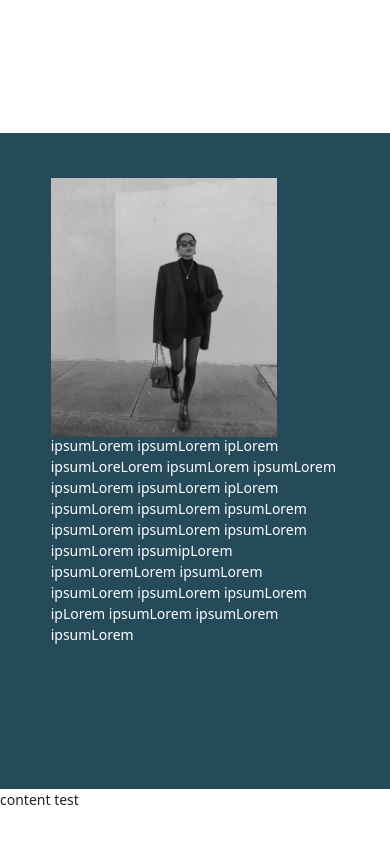
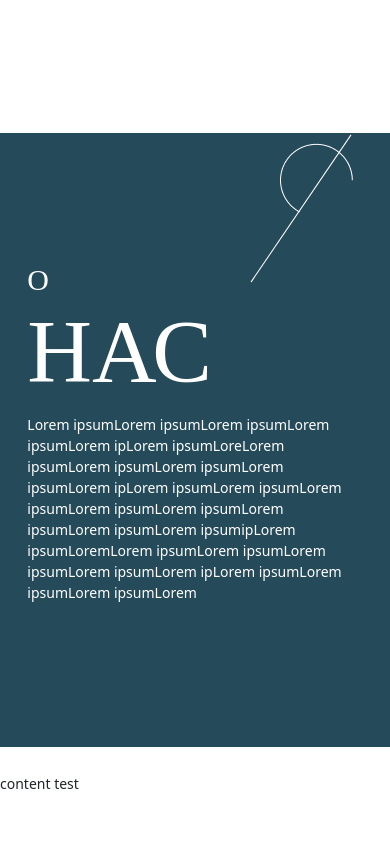
Before and after one commit to MariiaUdovytska/Allegria-Womens-Clothing-Store, a React (Create React App) app in the folder allegria-womens-clothing-store/: page / in a window 390 px wide. Shown: the part 2020-2864 px from the top of the page. Built offline with nearby package versions, Linux system fonts and the light colour scheme.

Commit message:
add adaptive styles for PreviewAbout

```diff
--- a/allegria-womens-clothing-store/src/PreviewAbout.js
+++ b/allegria-womens-clothing-store/src/PreviewAbout.js
@@ -2,6 +2,7 @@ import React from 'react';
 import './css/previewAbout.css';
 import previewGerl from './image/about/previewGerl.jpg';
 import outlineElipse from './image/outlineElipse.png';
+import outlineElipseSm from './image/outlineElipseSm.png';
 
 
 function PreviewAbout() {
@@ -15,13 +16,12 @@ function PreviewAbout() {
 				</div>
 				<div className='preview-about__body-forms'>
 					<span></span>
+					<img src={outlineElipseSm} alt="outline-elipse"></img>
 				</div>
 				<div className='preview-about__body-image'>
 					<div className='preview-about__body-image-in'>
 						<div className='preview-about__body-forms-desctop'>
-							<span>
-
-							</span>
+							<span></span>
 							<img src={outlineElipse} alt="outline-elipse"></img>
 						</div>
 						<img src={previewGerl} alt="preview-gerl"></img>
--- a/allegria-womens-clothing-store/src/css/footer.css
+++ b/allegria-womens-clothing-store/src/css/footer.css
@@ -2,7 +2,6 @@
 	min-height: 300px;
 	border-top: 1px solid #EAE9E8;
 	margin-top: 60px;
-	background-color: #f58b737c;
 }
 .footer__body {
 	display: flex;
--- a/allegria-womens-clothing-store/src/css/previewAbout.css
+++ b/allegria-womens-clothing-store/src/css/previewAbout.css
@@ -69,6 +69,9 @@
 	margin-top: -62px;
 	transform: rotateZ(0deg);
 }
+.preview-about__body-forms img{
+	display: none;
+}
 
 
 
@@ -123,10 +126,16 @@
 	}
 }
 @media (max-width:962px){
+	.preview-about{
+		min-height: 640px;
+	}
 	.preview-about__body{
 		display: flex;
 		flex-direction: column;
 		padding: 0 13%;
+		position: relative;
+		width: 100%;
+		height: 100%;
 	}
 	.preview-about__body-text{
 		padding: 130px 0px;
@@ -144,5 +153,53 @@
 	.preview-about__body-image-in{
 		max-width: 226px;
 		max-height: 258px;
+		position: absolute;
+		top: 80%;
+		right: 10%;
+	}
+	.preview-about__body-forms{
+		position: absolute;
+		top: 75px;
+		right: 30px;
+	}
+	.preview-about__body-forms span{
+		width: 318px;
+		content: "";
+		display: block;
+		height: 1px;
+		background-color: #fff;
+		transform: rotateZ(-55.81deg);
+	}
+	.preview-about__body-forms img{
+		display: block;
+		padding-left: 68px;
+		margin-top: -66px;
+		transform: rotateZ(0deg);
 	}
 }
+@media (max-width:768px){
+	.preview-about__body-forms span{
+		width: 178px;
+		content: "";
+		display: block;
+		height: 1px;
+		background-color: #fff;
+		transform: rotateZ(-55.81deg);
+	}
+}
+@media (max-width:568px){
+	.preview-about__body{
+		padding: 0 7%;
+	}
+	.preview-about__body-image-in{
+		top: 75%;
+	}
+}
+@media (max-width:450px){
+	.preview-about__body-image{
+		display: none;
+	}
+	.preview-about__body-forms{
+		right: 0;
+	}
+}
```
Also changed, not shown: allegria-womens-clothing-store/src/image/outlineElipseSm.png (added).
